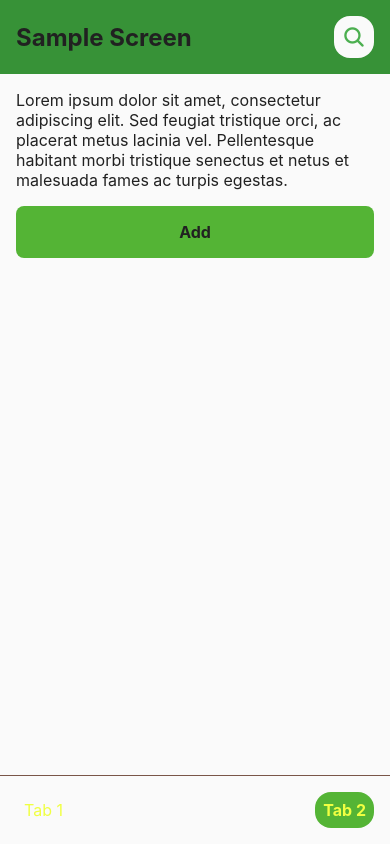
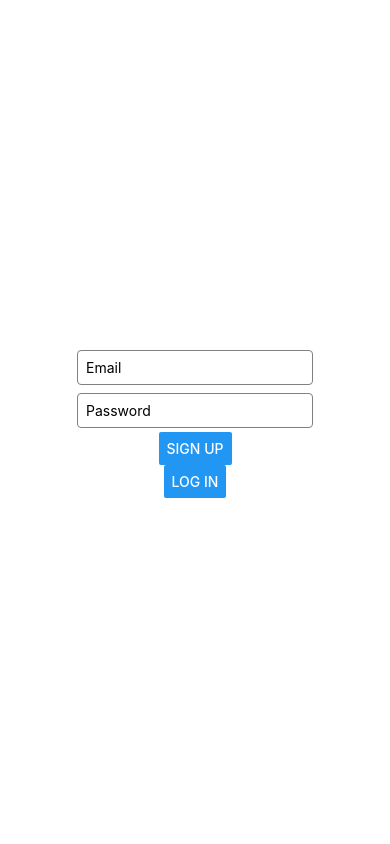
Before and after one commit to danmesfin/sebl-mobile, a React Native app: screen / in a window 390 px wide. Built offline with nearby package versions, Linux system fonts and the light colour scheme.

Commit message:
added firebase

```diff
--- a/App.js
+++ b/App.js
@@ -3,11 +3,12 @@ import {Provider} from 'react-redux';
 import store from './src/store/store';
 import CounterScreen from './src/screens/counterScreen';
 import SampleScreen from './src/screens/Sample/SampleScreen';
+import LoginScreen from './src/screens/Auth/signIn/SignInScreen';
 
 const App = () => {
   return (
     <Provider store={store}>
-      <SampleScreen />
+      <LoginScreen />
     </Provider>
   );
 };
--- a/package.json
+++ b/package.json
@@ -10,6 +10,8 @@
     "test": "jest"
   },
   "dependencies": {
+    "@react-native-firebase/app": "^17.3.2",
+    "@react-native-firebase/auth": "^17.3.2",
     "@reduxjs/toolkit": "^1.9.3",
     "firebase": "^9.18.0",
     "react": "18.2.0",
--- a/src/screens/Auth/signIn/SignInScreen.js
+++ b/src/screens/Auth/signIn/SignInScreen.js
@@ -0,0 +1,75 @@
+import React, {useState} from 'react';
+import {View, TextInput, Button, StyleSheet} from 'react-native';
+import firebase from 'firebase/compat/app';
+import 'firebase/compat/auth';
+
+const LoginScreen = () => {
+  const [email, setEmail] = useState('');
+  const [password, setPassword] = useState('');
+
+  if (!firebase.apps.length) {
+    firebase.initializeApp({
+      apiKey: 'AIzaSyDwe3AX_rM53w41lQk9u8lZQU8Ypk-EFak',
+      authDomain: 'sebl-farm-assist.firebaseapp.com',
+      projectId: 'sebl-farm-assist',
+      storageBucket: 'sebl-farm-assist.appspot.com',
+      messagingSenderId: '797901349085',
+      appId: '1:797901349085:web:b98edf2c40d9a46ea9bb34',
+    });
+  }
+  const handleSignUp = () => {
+    firebase
+      .auth()
+      .createUserWithEmailAndPassword(email, password)
+      .then(() => console.log('User signed up'))
+      .catch(error => console.log(error));
+  };
+
+  const handleLogin = () => {
+    firebase
+      .auth()
+      .signInWithEmailAndPassword(email, password)
+      .then(() => console.log('User logged in'))
+      .catch(error => console.log(error));
+  };
+
+  return (
+    <View style={styles.container}>
+      <TextInput
+        style={styles.input}
+        placeholder="Email"
+        value={email}
+        onChangeText={setEmail}
+        keyboardType="email-address"
+        autoCapitalize="none"
+      />
+      <TextInput
+        style={styles.input}
+        placeholder="Password"
+        value={password}
+        onChangeText={setPassword}
+        secureTextEntry
+      />
+      <Button title="Sign Up" onPress={handleSignUp} />
+      <Button title="Log In" onPress={handleLogin} />
+    </View>
+  );
+};
+
+const styles = StyleSheet.create({
+  container: {
+    flex: 1,
+    alignItems: 'center',
+    justifyContent: 'center',
+  },
+  input: {
+    borderWidth: 1,
+    borderColor: 'gray',
+    borderRadius: 4,
+    padding: 8,
+    marginVertical: 4,
+    minWidth: 200,
+  },
+});
+
+export default LoginScreen;
```
Also changed, not shown: src/utils/firebase.js (added, +16 -0 lines), 3 other files (tests, documents, lock files or other folders).
